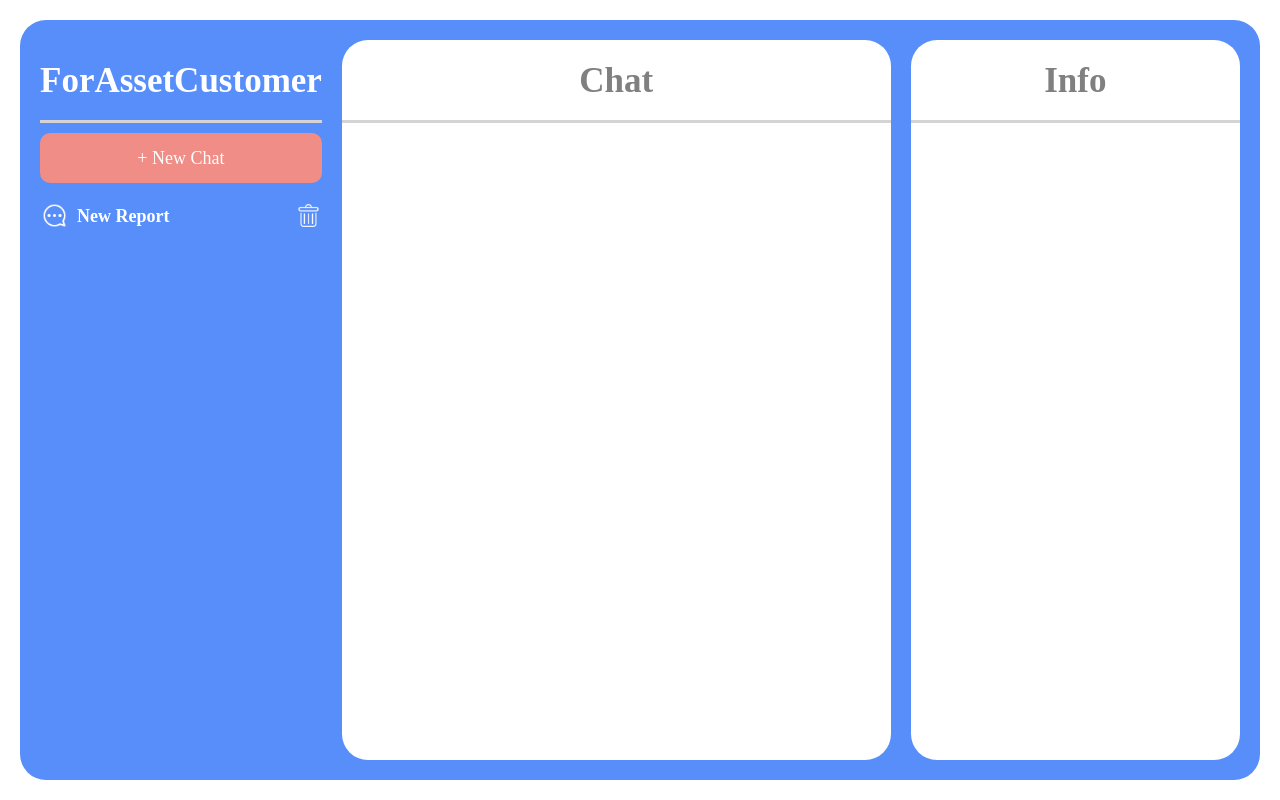
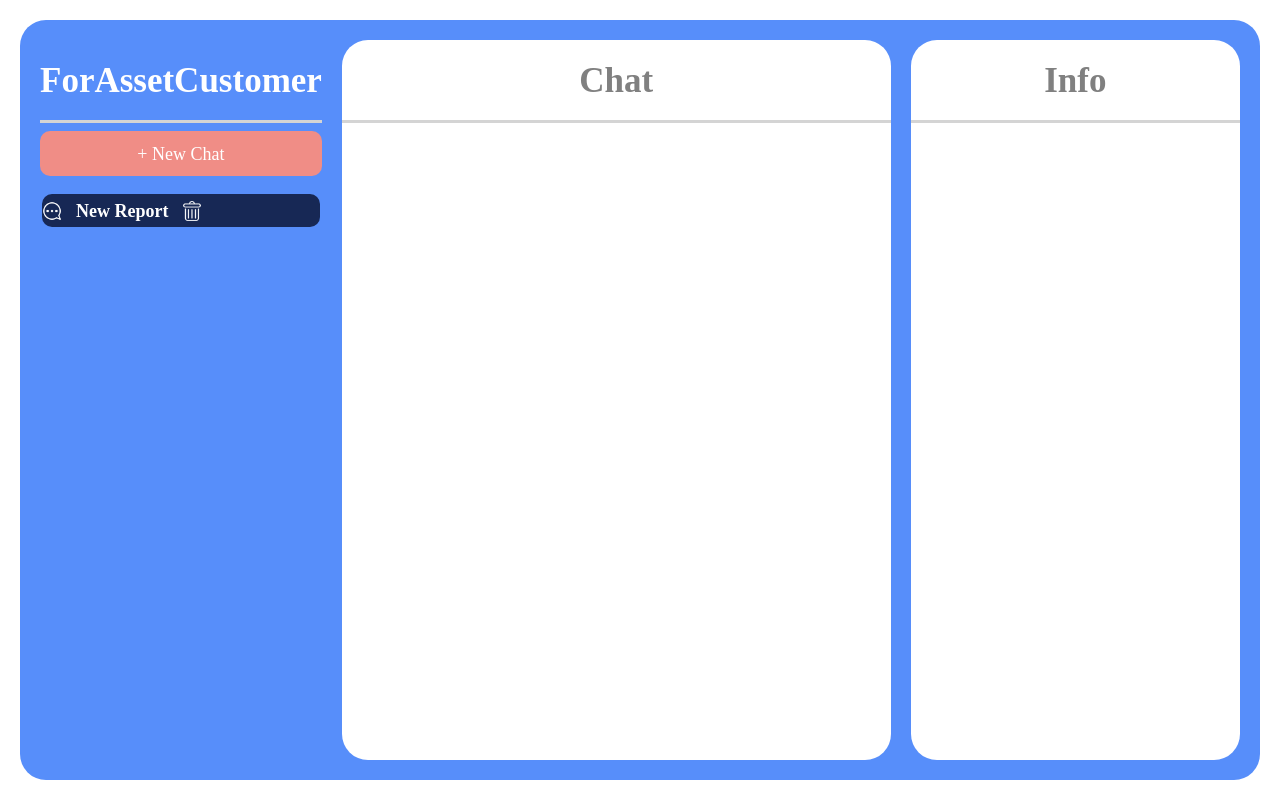
Before and after one commit to genmu5/2024_ForAsset_project, a React (Create React App) app in the folder 2024_ForAsset/2024_for_asset_react/: page /customer in a window 1280 px wide. Both pictures are taken after a click on the element "+ New Chat". Built offline with nearby package versions, Linux system fonts and the light colour scheme.

Commit message:
사이드바-채팅 내역 리스트 백그라운드 컬러 수정

```diff
--- a/2024_ForAsset/2024_for_asset_react/src/components/NewChatButton.jsx
+++ b/2024_ForAsset/2024_for_asset_react/src/components/NewChatButton.jsx
@@ -7,7 +7,7 @@ const Container = styled.div`
     align-items: center;
     border-radius: 10px;
     width: 100%;
-    height: 50px;
+    height: 45px;
     cursor: pointer; // 마우스 커서를 포인터로 변경
     //    transition: transform 0.2s, box-shadow 0.2s;
     &:hover {
--- a/2024_ForAsset/2024_for_asset_react/src/components/SideBarContainer.jsx
+++ b/2024_ForAsset/2024_for_asset_react/src/components/SideBarContainer.jsx
@@ -10,21 +10,32 @@ const Container = styled.div`
     height: 100%;
     border-radius: 26px;
     flex-direction: column;
-    gap: 10px;
+    gap: 8px;
 `;
 
 const SideBarContainer = ({mainTitle, ButtonBackGroundColor}) => {
     const [contents, setContents] = useState([]);
+    const [selectedIndex, setSelectedIndex] = useState(null);
 
     const handleNewChatClick = () => {
-        setContents([...contents, "New Report"]);
+        const newContents = [...contents, "New Report"];
+        setContents(newContents);
+        setSelectedIndex(newContents.length - 1);
+    };
+
+    const handleItemClick = (index) => {
+        setSelectedIndex(index);
     };
 
     return (
         <Container>
             <TitleComponent mainTitle={mainTitle}/>
             <NewChatButton ButtonBackGroundColor={ButtonBackGroundColor} onClick={handleNewChatClick}/>
-            <SideBarListContainer contents={contents}/>
+            <SideBarListContainer
+                contents={contents}
+                selectedIndex={selectedIndex}
+                onItemClick={handleItemClick}
+            />
         </Container>
     );
 }
--- a/2024_ForAsset/2024_for_asset_react/src/components/SideBarListComponent.jsx
+++ b/2024_ForAsset/2024_for_asset_react/src/components/SideBarListComponent.jsx
@@ -14,13 +14,24 @@ const ListContainer = styled.div`
     display: flex;
     flex-direction: row;
     align-items: center;
-    gap: 10px;
+    gap: 14px;
+    border-radius: 10px;
+    width: 100%;
+    height: 33px;
+    background-color: ${props => (props.isSelected ? "#172855" : "transparent")}; // 선택된 항목의 배경색 변경
+    color: ${props => (props.isSelected ? "#fff" : "#000")}; // 선택된 항목의 글자색 변경
+    cursor: pointer;
 `;
 
 const Icon = styled.img`
-    width: 25px;
-    height: 25px;
+    width: 20px;
+    height: 20px;
     filter: invert(100%) sepia(0%) saturate(0%) hue-rotate(180deg) brightness(100%) contrast(100%);
+    cursor: pointer; // 마우스 커서를 포인터로 변경
+    &:hover {
+        transform: scale(1.008); // 스케일 - 마우스 커서가 닿았을 때 버튼 크기 조절
+        box-shadow: 0 4px 8px rgba(0, 0, 0, 0.2); // 버튼 그림자
+    }
 `;
 
 const Text = styled.p`
@@ -31,14 +42,14 @@ const Text = styled.p`
     color: #fff;
 `;
 
-const SideBarListComponent = ({ content }) => {
+const SideBarListComponent = ({ content, isSelected, onClick }) => {
     return (
         <Container>
-            <ListContainer>
+            <ListContainer isSelected={isSelected} onClick={onClick}>
                 <Icon src={message_icon} alt={"message_icon"} />
                 <Text>{content}</Text>
+                <Icon src={trash_icon} alt={"trash_icon"} />
             </ListContainer>
-            <Icon src={trash_icon} alt={"trash_icon"} style={{width: "23px", height: "23px"}}/>
         </Container>
     );
 }
--- a/2024_ForAsset/2024_for_asset_react/src/components/SideBarListContainer.jsx
+++ b/2024_ForAsset/2024_for_asset_react/src/components/SideBarListContainer.jsx
@@ -8,11 +8,16 @@ const Container = styled.div`
     flex-direction: column;
 `;
 
-const SideBarListContainer = ({ contents }) => {
+const SideBarListContainer = ({ contents, selectedIndex, onItemClick }) => {
     return (
         <Container>
             {contents.map((content, index) => (
-                <SideBarListComponent key={index} content={content} />
+                <SideBarListComponent
+                    key={index}
+                    content={content}
+                    isSelected={selectedIndex === index}
+                    onClick={() => onItemClick(index)}
+                />
             ))}
         </Container>
     );
```
